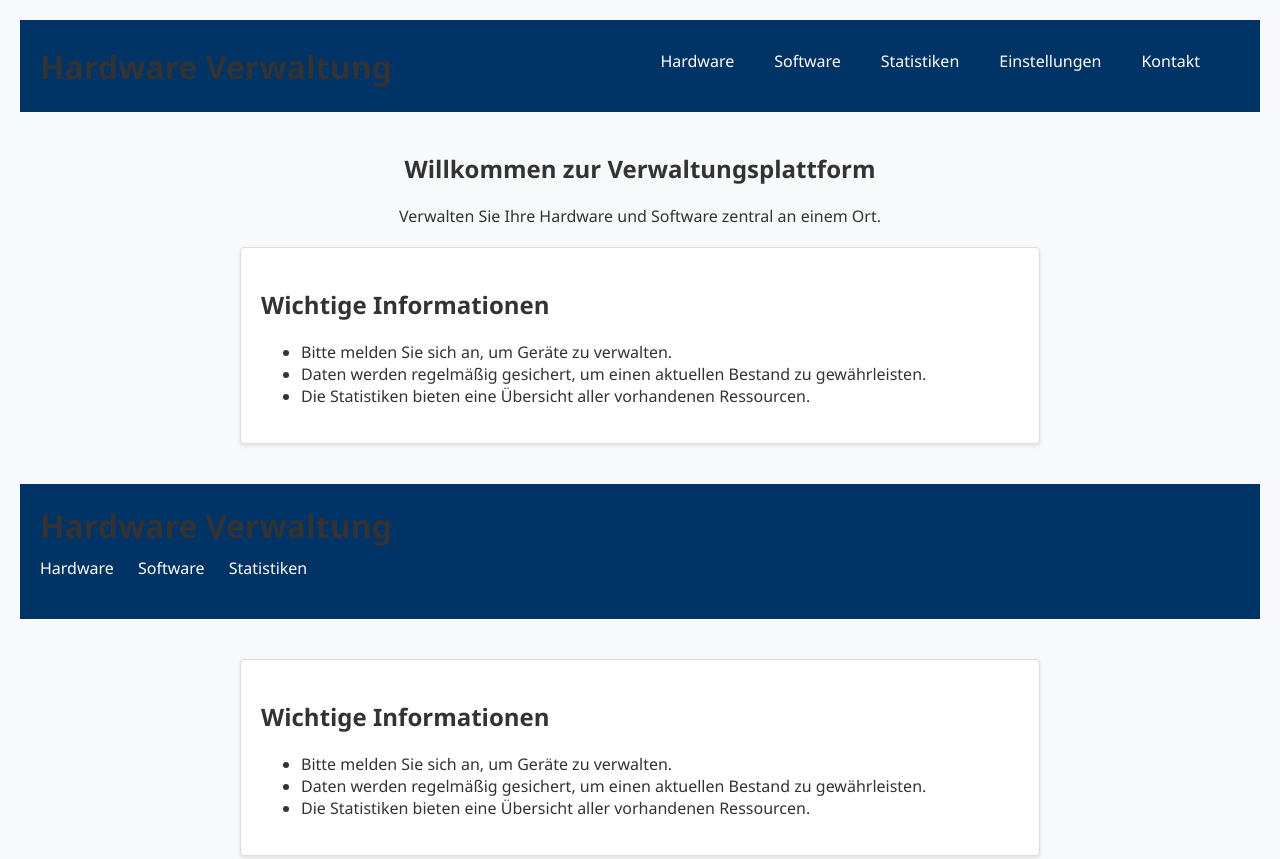
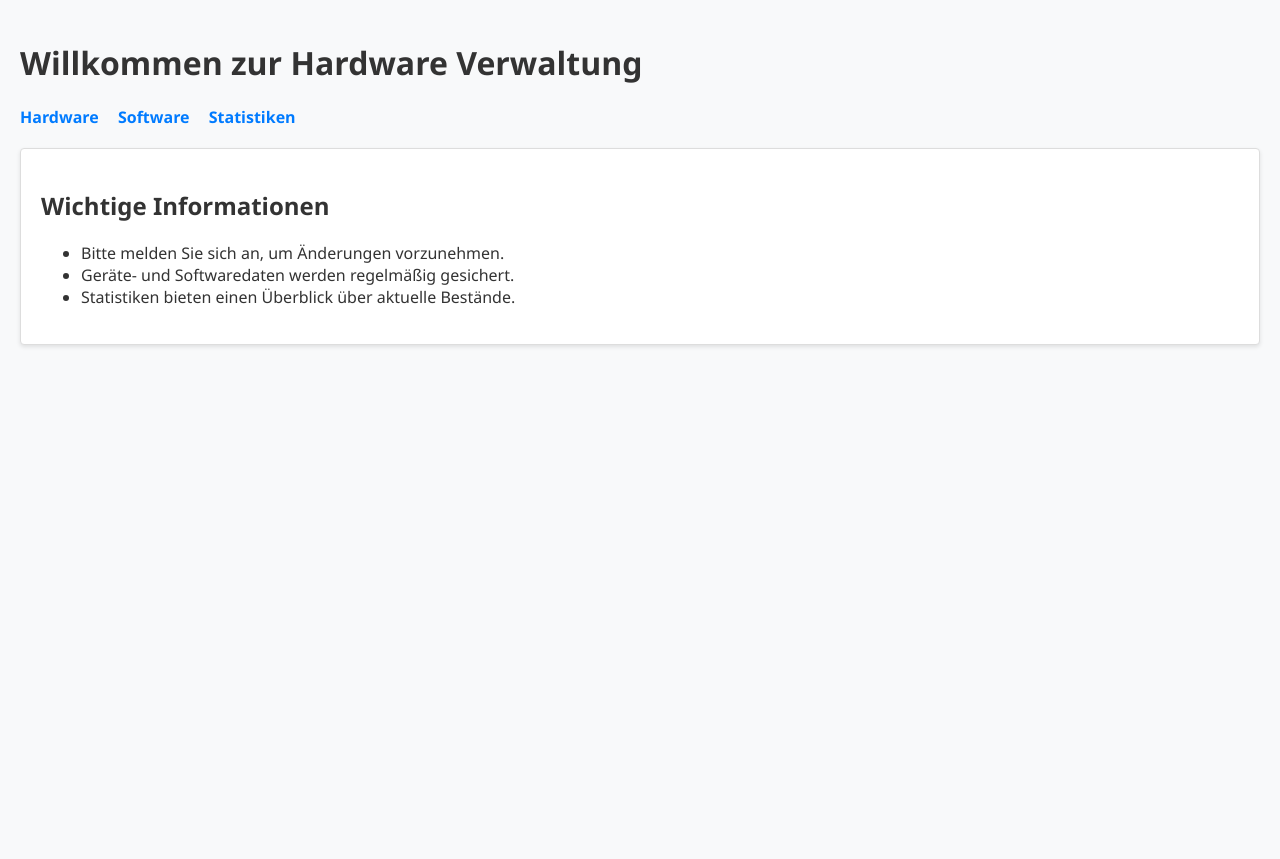
Before and after one commit to Feuder/Codex, a website: page frontend/public/index.html in a window 1280 px wide. Shown: the top 859 px of the page. After the commit the page ends 800 px from the top, so only its background shows below. Drawn offline with Linux system fonts and the light colour scheme.

Commit message:
Datein verschoben

```diff
--- a/frontend/public/css/index.css
+++ b/frontend/public/css/index.css
@@ -7,33 +7,28 @@ body {
   color: #333;
 }
 
-.site-header {
+header {
   background-color: #003366;
   color: #fff;
   padding: 20px;
-  display: flex;
-  align-items: center;
-  justify-content: space-between;
 }
 
-.main-nav ul {
-  list-style: none;
+header h1 {
   margin: 0;
-  padding: 0;
-  display: flex;
 }
 
-.main-nav li {
-  margin-right: 20px;
+header nav {
+  margin-top: 10px;
 }
 
-.main-nav a {
+header nav a {
   color: #fff;
+  margin-right: 20px;
   text-decoration: none;
   font-weight: 500;
 }
 
-.main-nav a:hover {
+header nav a:hover {
   text-decoration: underline;
 }
 
@@ -43,11 +38,6 @@ main {
   padding: 0 20px;
 }
 
-#welcome {
-  margin-bottom: 20px;
-  text-align: center;
-}
-
 #infos {
   background: #fff;
   padding: 20px;
--- a/frontend/public/index.css
+++ /dev/null
@@ -1,46 +0,0 @@
-/* Zusätzliche Stile für die Startseite */
-
-body {
-  font-family: "Segoe UI", Arial, sans-serif;
-  background-color: #f8f9fa;
-  margin: 0;
-  color: #333;
-}
-
-header {
-  background-color: #003366;
-  color: #fff;
-  padding: 20px;
-}
-
-header h1 {
-  margin: 0;
-}
-
-header nav {
-  margin-top: 10px;
-}
-
-header nav a {
-  color: #fff;
-  margin-right: 20px;
-  text-decoration: none;
-  font-weight: 500;
-}
-
-header nav a:hover {
-  text-decoration: underline;
-}
-
-main {
-  max-width: 800px;
-  margin: 40px auto;
-  padding: 0 20px;
-}
-
-#infos {
-  background: #fff;
-  padding: 20px;
-  border-radius: 4px;
-  box-shadow: 0 2px 4px rgba(0,0,0,0.1);
-}
--- a/frontend/public/index.html
+++ b/frontend/public/index.html
@@ -5,57 +5,6 @@
   <title>Startseite</title>
   <link rel="stylesheet" href="css/style.css">
   <link rel="stylesheet" href="css/index.css">
-</head>
-<body>
-  <header class="site-header">
-    <h1>Hardware Verwaltung</h1>
-    <nav class="main-nav">
-      <ul>
-        <li><a href="HW.html">Hardware</a></li>
-        <li><a href="Software.html">Software</a></li>
-        <li><a href="Statistiken.html">Statistiken</a></li>
-        <li><a href="#">Einstellungen</a></li>
-        <li><a href="#">Kontakt</a></li>
-      </ul>
-    </nav>
-  </header>
-  <main>
-    <section id="welcome">
-      <h2>Willkommen zur Verwaltungsplattform</h2>
-      <p>Verwalten Sie Ihre Hardware und Software zentral an einem Ort.</p>
-    </section>
-    <section id="infos">
-      <h2>Wichtige Informationen</h2>
-      <ul>
-        <li>Bitte melden Sie sich an, um Geräte zu verwalten.</li>
-        <li>Daten werden regelmäßig gesichert, um einen aktuellen Bestand zu gewährleisten.</li>
-        <li>Die Statistiken bieten eine Übersicht aller vorhandenen Ressourcen.</li>
-      </ul>
-    </section>
-  </main>
-  <script src="js/index.js"></script>
-  <link rel="stylesheet" href="style.css">
-  <link rel="stylesheet" href="index.css">
-</head>
-<body>
-  <header>
-    <h1>Hardware Verwaltung</h1>
-    <nav>
-      <a href="HW.html">Hardware</a>
-      <a href="Software.html">Software</a>
-      <a href="Statistiken.html">Statistiken</a>
-    </nav>
-  </header>
-  <main>
-    <section id="infos">
-      <h2>Wichtige Informationen</h2>
-      <ul>
-        <li>Bitte melden Sie sich an, um Geräte zu verwalten.</li>
-        <li>Daten werden regelmäßig gesichert, um einen aktuellen Bestand zu gewährleisten.</li>
-        <li>Die Statistiken bieten eine Übersicht aller vorhandenen Ressourcen.</li>
-      </ul>
-    </section>
-  </main>
 </head>
 <body>
   <h1>Willkommen zur Hardware Verwaltung</h1>
--- a/frontend/public/style.css
+++ /dev/null
@@ -1,75 +0,0 @@
-body {
-  font-family: Arial, sans-serif;
-  background-color: #f4f4f4;
-  margin: 0;
-  padding: 20px;
-}
-
-h1, h2, h3 {
-  color: #333;
-}
-
-a {
-  color: #007BFF;
-  text-decoration: none;
-  margin-right: 10px;
-}
-
-a:hover {
-  text-decoration: underline;
-}
-
-form {
-  margin-top: 20px;
-}
-
-input[type="text"],
-input[type="password"] {
-  padding: 8px;
-  margin: 5px 0;
-  width: 200px;
-  border: 1px solid #ccc;
-  border-radius: 4px;
-}
-
-button {
-  padding: 8px 12px;
-  background-color: #007BFF;
-  color: #fff;
-  border: none;
-  border-radius: 4px;
-  cursor: pointer;
-}
-
-button:hover {
-  background-color: #0056b3;
-}
-
-#hardwareList div {
-  padding: 6px;
-  margin-bottom: 4px;
-  background: #fff;
-  border: 1px solid #ddd;
-  border-radius: 4px;
-}
-
-#hardwareList button {
-  margin-left: 10px;
-}
-
-nav {
-  margin-bottom: 20px;
-}
-
-nav a {
-  margin-right: 15px;
-  font-weight: bold;
-}
-
-#infos {
-  background: #fff;
-  padding: 15px;
-  border: 1px solid #ddd;
-  border-radius: 4px;
-}
-}
```
